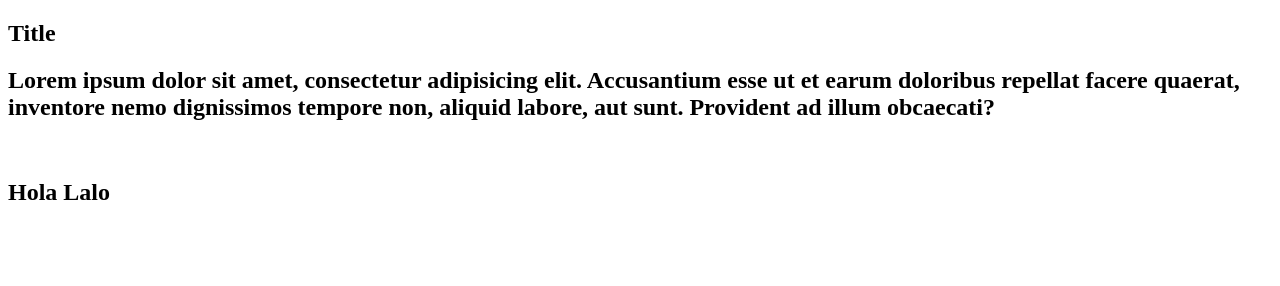
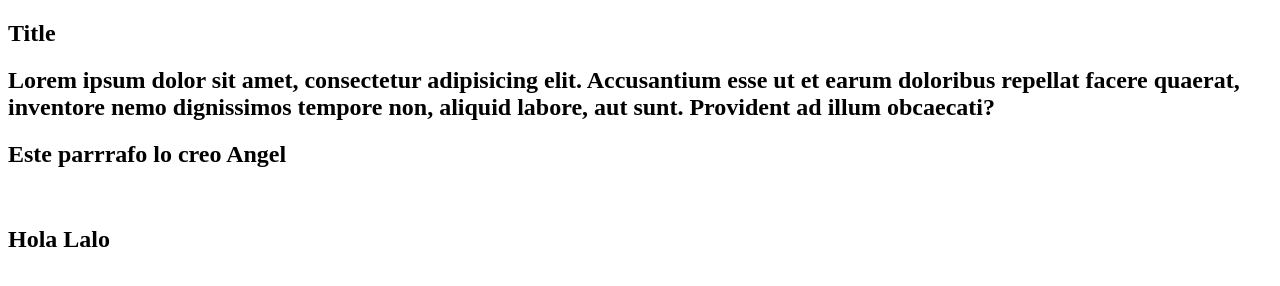
Before and after one commit to Lorsmy21/Pag2, a plain HTML site: page index.html in a window 1280 px wide. Drawn offline with Linux system fonts and the light colour scheme.

Commit message:
Actualizacion index.html
Agregue mi linea de codigo

```diff
--- a/index.html
+++ b/index.html
@@ -11,6 +11,7 @@
     <section>
         <h1> Title </h1>
         <h1>Lorem ipsum dolor sit amet, consectetur adipisicing elit. Accusantium esse ut et earum doloribus repellat facere quaerat, inventore nemo dignissimos tempore non, aliquid labore, aut sunt. Provident ad illum obcaecati?</h1>
+        <h2>Este parrrafo lo creo Angel <h2>
     </section>
     <br>
     <section>
```
